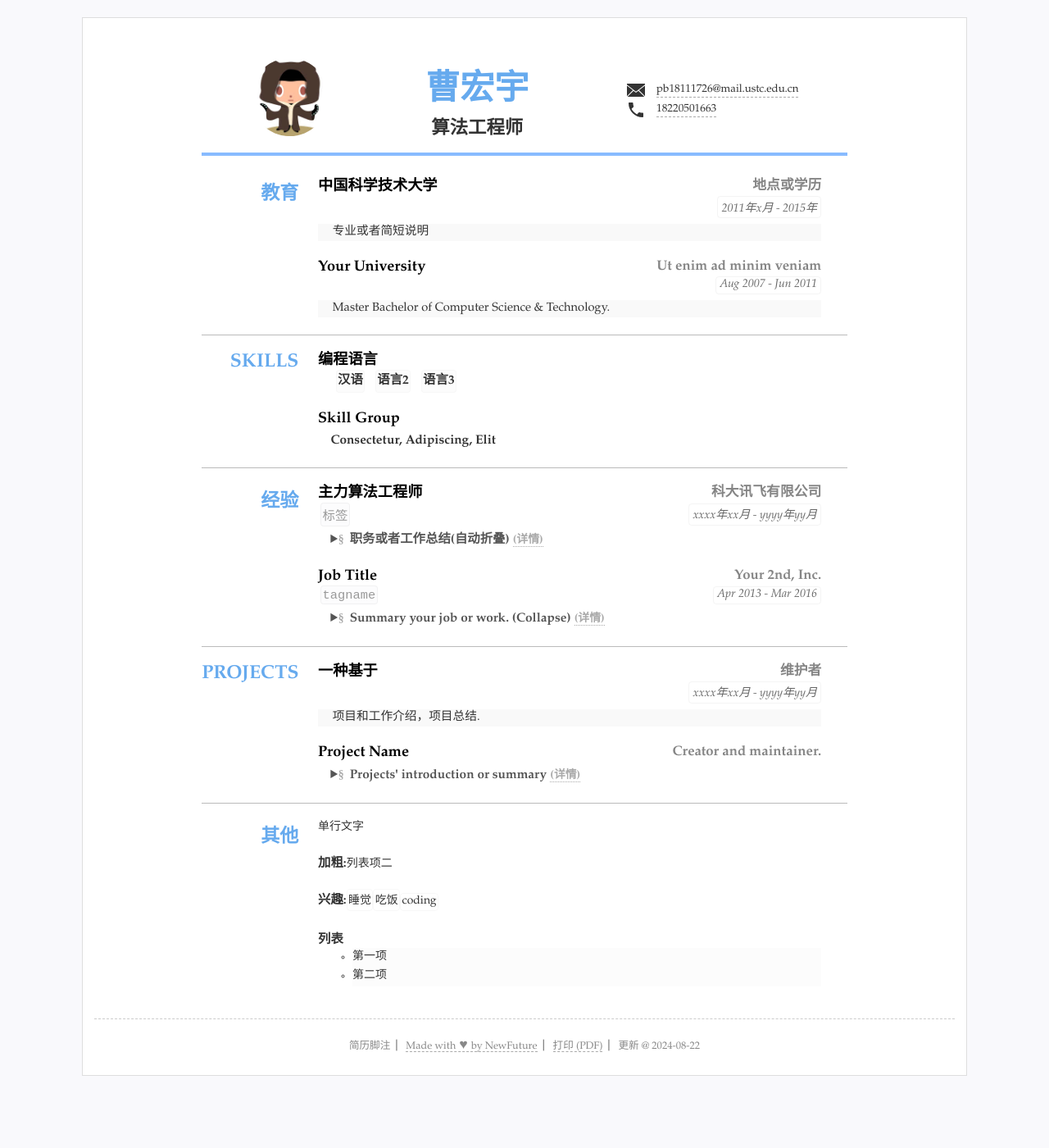
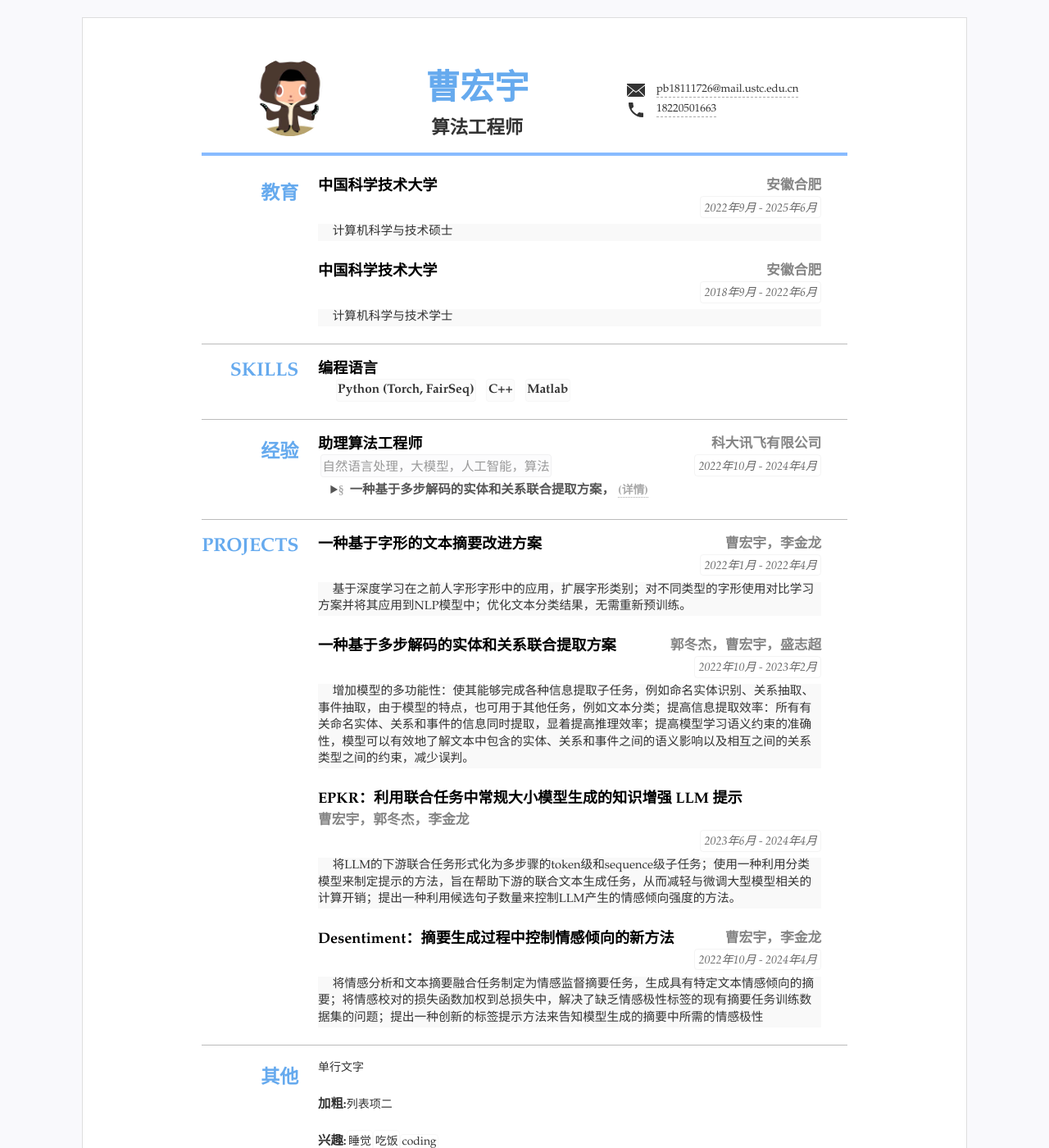
Before and after one commit to HongyuCao3/CV-CN, a Jekyll site: the page built from index.html, in a window 1280 px wide and 1400 px high. Shown: the whole window at 82% size. Built offline with Jekyll 4.4.1, drawn with Linux system fonts in a browser that asks for light colours.

Commit message:
Update resume.yml
update project and education

```diff
--- a/_data/resume.yml
+++ b/_data/resume.yml
@@ -31,57 +31,56 @@ main: #简历主要内容，
   name: 教育 #显示名称，空则使用type
   content: #内容基本格式 标题-副标题-日期-详细内容 (都允许空)
   - title: 中国科学技术大学
-    duration: "2011年x月 - 2015年"
-    sub: 地点或学历
-    detail: 专业或者简短说明
-  - title: Your University
-    duration: Aug 2007 - Jun 2011
-    sub: Ut enim ad minim veniam
-    detail: Master Bachelor of Computer Science & Technology.
+    duration: "2022年9月 - 2025年6月"
+    sub: 安徽合肥
+    detail: 计算机科学与技术硕士
+  - title: 中国科学技术大学
+    duration: "2018年9月 - 2022年6月"
+    sub: 安徽合肥
+    detail: 计算机科学与技术学士
 
 - type: skills
   # name: "技能"
   content:
   - title: 编程语言
     items: #itmems 可以小块的方式显示
-    - 汉语
-    - 语言2
-    - 语言3
-  - title: Skill Group
-    summary: Consectetur, Adipiscing, Elit
+    - Python (Torch, FairSeq)
+    - C++
+    - Matlab
 
 - type: experience
   name: 经验
   content:
-  - title: 主力算法工程师
+  - title: 助理算法工程师
     sub: 科大讯飞有限公司
-    duration: "xxxx年xx月 - yyyy年yy月"
+    duration: "2022年10月 - 2024年4月"
     tags:
-    - 标签
-    summary: 职务或者工作总结(自动折叠)
+    - 自然语言处理，大模型，人工智能，算法
+    summary: 一种基于多步解码的实体和关系联合提取方案，
     detail: 同时包含 summary和detail在Chrome，Safari(包括IOS)，Android和新版Firefox等会自动折叠，不支持折叠的浏览器和展开后表现一致
     # open: open
     #可以设置open默认展开
-  - title: Job Title
-    sub: Your 2nd, Inc.
-    duration: Apr 2013 - Mar 2016
-    tags:
-    - tagname
-    summary: Summary your job or work. (Collapse)
-    detail: Details can be collapsed in Chrome Safari, Firefox, Opera and so on. Duis aute irure dolor in reprehenderit in voluptate velit esse cillum dolore eu fugiat nulla pariatur. Excepteur sint occaecat cupidatat non proident, sunt in culpa qui officia deserunt mollit anim id est laborum.
 
 - type: projects
   name: Projects
   content:
-  - title: 一种基于
-    duration: xxxx年xx月 - yyyy年yy月
-    detail: 项目和工作介绍，项目总结.
-    sub: 维护者
-  - title: Project Name
-    summary: Projects' introduction or summary
-    detail:
-      md: _data/demo.md
-    sub: Creator and maintainer.
+  - title: 一种基于字形的文本摘要改进方案
+    duration: 2022年1月 - 2022年4月
+    detail: 基于深度学习在之前人字形字形中的应用，扩展字形类别；对不同类型的字形使用对比学习方案并将其应用到NLP模型中；优化文本分类结果，无需重新预训练。
+    sub: 曹宏宇，李金龙
+  - title: 一种基于多步解码的实体和关系联合提取方案
+    duration: 2022年10月 - 2023年2月
+    detail: 增加模型的多功能性：使其能够完成各种信息提取子任务，例如命名实体识别、关系抽取、事件抽取，由于模型的特点，也可用于其他任务，例如文本分类；提高信息提取效率：所有有关命名实体、关系和事件的信息同时提取，显着提高推理效率；提高模型学习语义约束的准确性，模型可以有效地了解文本中包含的实体、关系和事件之间的语义影响以及相互之间的关系类型之间的约束，减少误判。
+    sub: 郭冬杰，曹宏宇，盛志超
+  - title: EPKR：利用联合任务中常规大小模型生成的知识增强 LLM 提示
+    duration: 2023年6月 - 2024年4月
+    detail: 将LLM的下游联合任务形式化为多步骤的token级和sequence级子任务；使用一种利用分类模型来制定提示的方法，旨在帮助下游的联合文本生成任务，从而减轻与微调大型模型相关的计算开销；提出一种利用候选句子数量来控制LLM产生的情感倾向强度的方法。
+      # md: _data/demo.md
+    sub: 曹宏宇，郭冬杰，李金龙
+  - title: Desentiment：摘要生成过程中控制情感倾向的新方法
+    duration: 2022年10月 - 2024年4月
+    detail: 将情感分析和文本摘要融合任务制定为情感监督摘要任务，生成具有特定文本情感倾向的摘要；将情感校对的损失函数加权到总损失中，解决了缺乏情感极性标签的现有摘要任务训练数据集的问题；提出一种创新的标签提示方法来告知模型生成的摘要中所需的情感极性
+    sub: 曹宏宇，李金龙
    #可继续添加更多内容
 
 #others 其他简略内容(列表)
```
